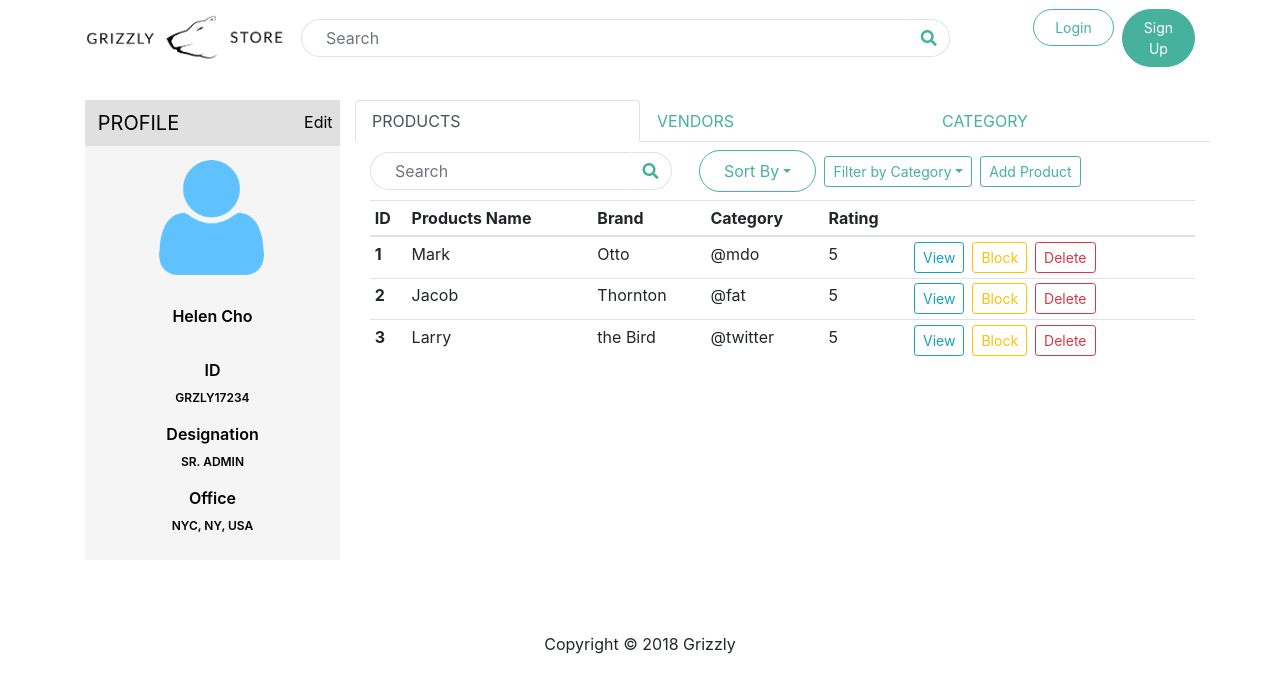
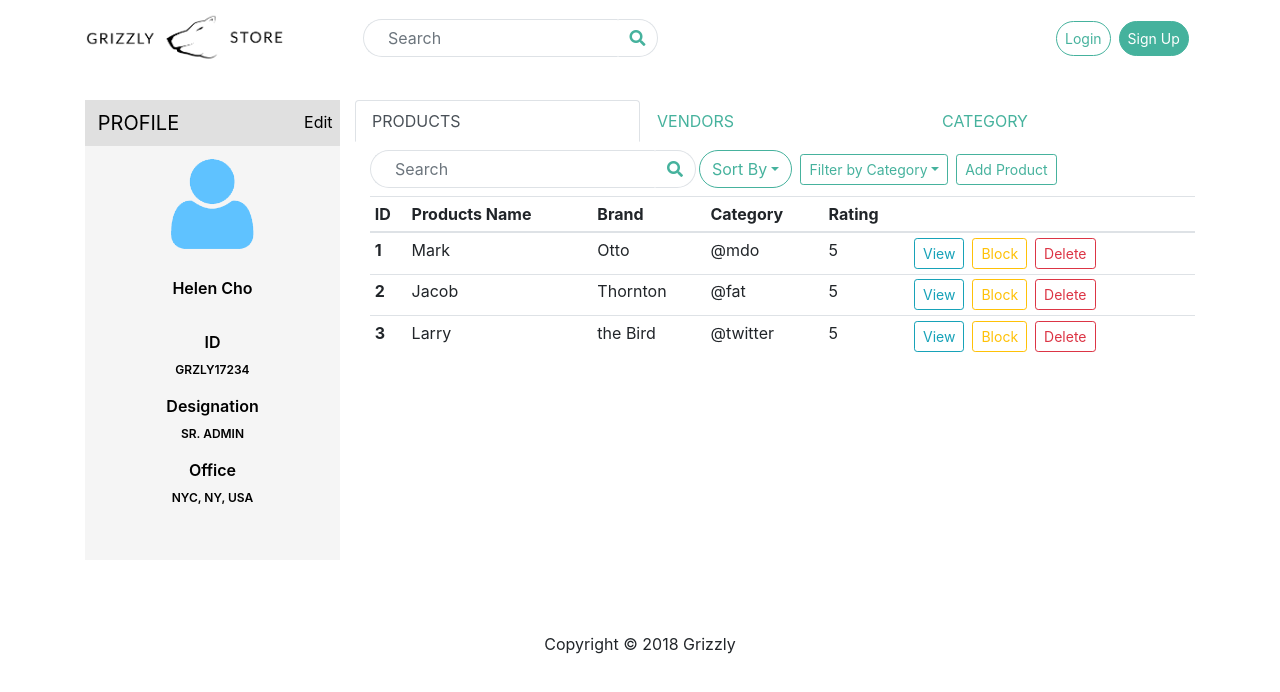
Before and after one commit to CognizantGrads-TeamALT/grizzly-frontend, a React (Create React App) app: page /adminportal in a window 1280 px wide. Shown: the top 692 px of the page. Built offline with nearby package versions, Linux system fonts and the light colour scheme; no server answers.

Commit message:
Did minor edits and fixed problematic search bar height

```diff
--- a/src/App.css
+++ b/src/App.css
@@ -1,11 +1,8 @@
 /* Buttons */
 .btn-group>.btn-group:not(:first-child)>.btn, .btn-group>.btn:not(:first-child), .btn-group>.btn-group:not(:first-child)>.btn, .btn-group>.btn:not(:last-child):not(.dropdown-toggle), .more-rounded {
   border-radius: 4em;
-  padding: 0.5em 1.5em;
-}
-
-.search-form-custom, .search-form-custom .form-control.left-rounded{
-  width: calc(83%);
+  padding-top: 0.375rem;
+  padding-bottom: 0.375rem;
 }
 
 .navbar-collapse > .form-inline {
@@ -19,19 +16,13 @@
 
 .form-control.left-rounded {
   padding-left: 24px;
-  padding-right: 5%;
 }
 
-@media screen and (max-width: 934px) {
-  .form-control.left-rounded {
-    width: calc(60%);
-  }
-}
-
-@media screen and (max-width: 800px) {
-  .form-control.left-rounded {
-    width: calc(50%);
-  }
+.search-form-custom::before , .search-form-custom > input::before{
+  top: 0;
+  right: 0;
+  left: 0;
+  bottom: 0;
 }
 
 .left-rounded {
@@ -71,30 +62,6 @@
   background-color:#46B29D;
   border-color: #46B29D;
 }
-
-.btn-outline-success-primary {
-  background-color:#46B29D;
-  border-color: #46B29D;
-  color: white;
-}
-
-.btn-outline-success-primary:hover, .btn-outline-success-primary > a:hover {
-  font-weight: bold;
-  color: white;
-}
-
-.btn-outline-success-secondary {
-  background-color:white;
-  border-color:#46B29D;
-  color: #46B29D;
-}
-
-.btn-outline-success-secondary:hover, .btn-outline-success-secondary > a:hover  {
-  font-weight: bold;
-  color: #46B29D;
-}
-
-
 
 /* Nav Bar */
 
@@ -168,6 +135,11 @@
   -webkit-border-radius: 30% !important;
   -moz-border-radius: 30% !important;
   border-radius: 30% !important;
+}
+
+.profile-userpic > img {
+  max-width: 100px;
+  max-height: 100px;
 }
 
 
@@ -276,8 +248,28 @@ a {
   color: #46B29D;
 }
 
-.hover-w-txt:hover {
+a:hover {
+  color: #324D5C;
+}
+
+.hover-w-b:hover, .hover-t-b {
   color: white;
+  background-color: #45B29D;
+  border-color: #45B29D;
+}
+
+.hover-t-b:hover, .hover-w-b {
+  color: #46B29D;
+  background-color: white;
+  border-color: #45B29D;
+}
+
+.hover-def-plain-b {
+  color: black;
+}
+
+.hover-def-plain-b:hover {
+  color: #324D5C;
 }
 
 .griz-t-color {
--- a/src/components/layout/Navbar.js
+++ b/src/components/layout/Navbar.js
@@ -47,10 +47,11 @@ class Navbar extends Component {
 
 
 
-          <div className="collapse navbar-collapse" id="mobile-nav">
-            <form onSubmit={this.onSubmit} className="form-inline mx-auto">
-            <div className="search-form-custom">
-              <input className="form-control left-rounded border-right-0 border" type="search" placeholder="Search" id="example-search-input" value={this.state.search} onChange={this.onChange}/>
+          <div className="collapse navbar-collapse row" id="mobile-nav">
+
+            <form onSubmit={this.onSubmit} className="form-inline mx-auto col-7">
+            <div className="search-form-custom row">
+              <input className="form-control left-rounded border-right-0 border col-6" type="search" placeholder="Search" id="example-search-input" value={this.state.search} onChange={this.onChange}/>
               <span className="input-group-append-more">
                   <button className="btn btn-outline-success right-rounded border-left-0 border" type="button">
                       <i className="fa fa-search"></i>
@@ -60,10 +61,10 @@ class Navbar extends Component {
 
             </form>
 
-            <ul className="navbar-nav ml-auto">
+            <ul className="navbar-nav ml-auto col-2">
               <li className="nav-item">
                 <Link
-                  className="btn more-rounded btn-outline-success-secondary btn-sm my-2 my-sm-0 mr-sm-2"
+                  className="btn more-rounded hover-w-b btn-sm my-2 my-sm-0 mr-sm-2"
                   to="login"
                 >
                   Login
@@ -71,7 +72,7 @@ class Navbar extends Component {
               </li>
               <li className="nav-item">
                 <Link
-                  className="btn more-rounded btn-outline-success-primary btn-sm my-2 my-sm-0"
+                  className="btn more-rounded hover-t-b btn-sm my-2 my-sm-0"
                   to="/signup"
                 >
                   Sign Up
--- a/src/components/portal/AdminPortal.js
+++ b/src/components/portal/AdminPortal.js
@@ -17,7 +17,7 @@ class AdminPortal extends Component {
           <ul className="nav nav-tabs row" id="myTab" role="tablist">
             <li className="nav-item col pl-0 pr-0">
               <a
-                className="nav-link active row-smbtn-outline-success my-2 my-sm-0"
+                className="nav-link active hover-w-b row-smbtn-outline-success my-2 my-sm-0"
                 id="products-tab"
                 data-toggle="tab"
                 href="#products"
@@ -30,7 +30,7 @@ class AdminPortal extends Component {
             </li>
             <li className="nav-item col pl-0 pr-0">
               <a
-                className="nav-link btn-outline-success my-2 my-sm-0"
+                className="nav-link hover-w-b btn-outline-success my-2 my-sm-0"
                 id="vendors-tab"
                 data-toggle="tab"
                 href="#vendors"
@@ -43,7 +43,7 @@ class AdminPortal extends Component {
             </li>
             <li className="nav-item col pl-0 pr-0">
               <a
-                className="nav-link btn-outline-success my-2 my-sm-0"
+                className="nav-link hover-w-b btn-outline-success my-2 my-sm-0"
                 id="category-tab"
                 data-toggle="tab"
                 href="#category"
--- a/src/components/portal/common/SearchSort.js
+++ b/src/components/portal/common/SearchSort.js
@@ -24,7 +24,7 @@ class SearchSort extends Component {
     return (
       <div className="btn-group aligned-left mt-2 mb-2">
 
-          <form onSubmit={this.onSubmit} className="form-inline ml-0 mr-3">
+          <form onSubmit={this.onSubmit} className="form-inline ml-0 mr-1">
             <div class="search-form-custom">
               <input class="form-control left-rounded border-right-0 border" type="search" name="search" placeholder="Search" value={this.state.search} onChange={this.onChange}/>
               <span class="input-group-append-more">
--- a/src/components/portal/profile/Profile.js
+++ b/src/components/portal/profile/Profile.js
@@ -8,7 +8,7 @@ class Profile extends Component {
       <div className="text-center profile-sidebar">
         <div className="profile-header">
           <div className="profile-header-text">Profile
-             <button type="button" className="btn btn-link profile-header-button">
+             <button type="button" className="btn btn-link hover-def-plain-b profile-header-button">
               Edit
             </button>
           </div>
```
